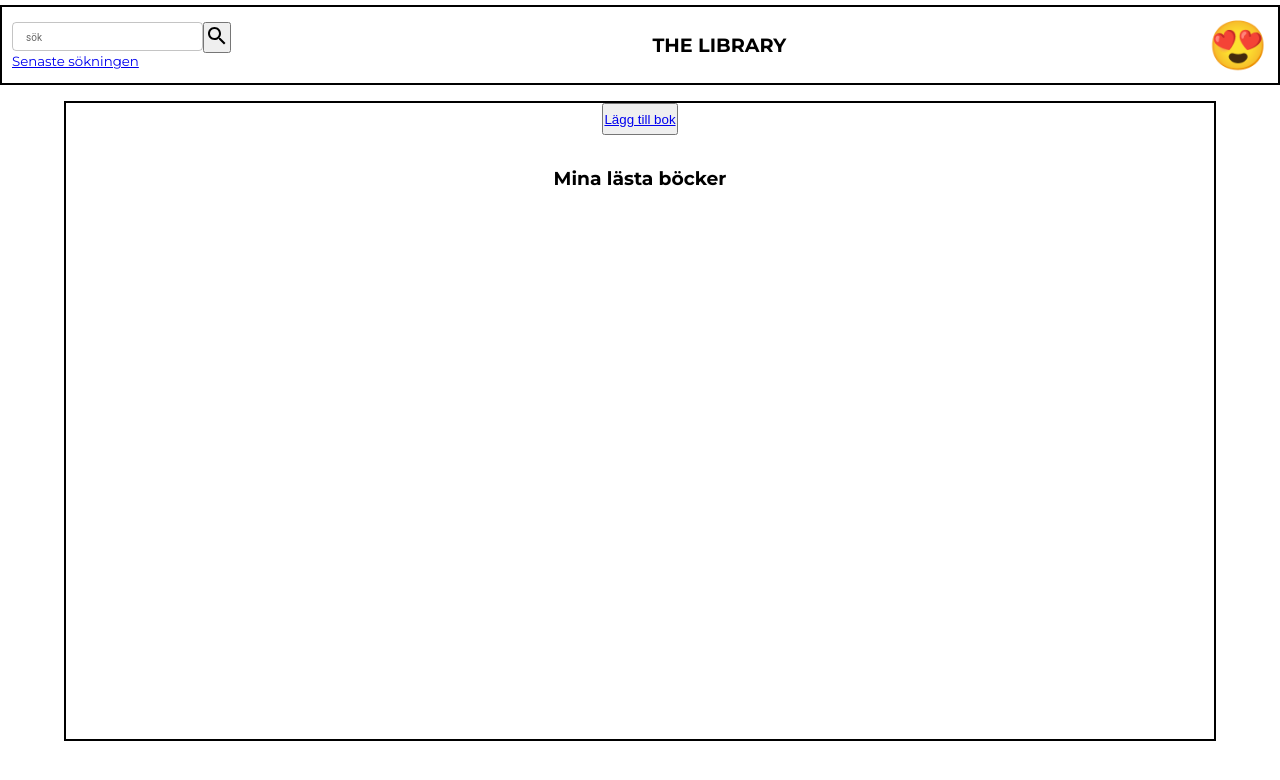
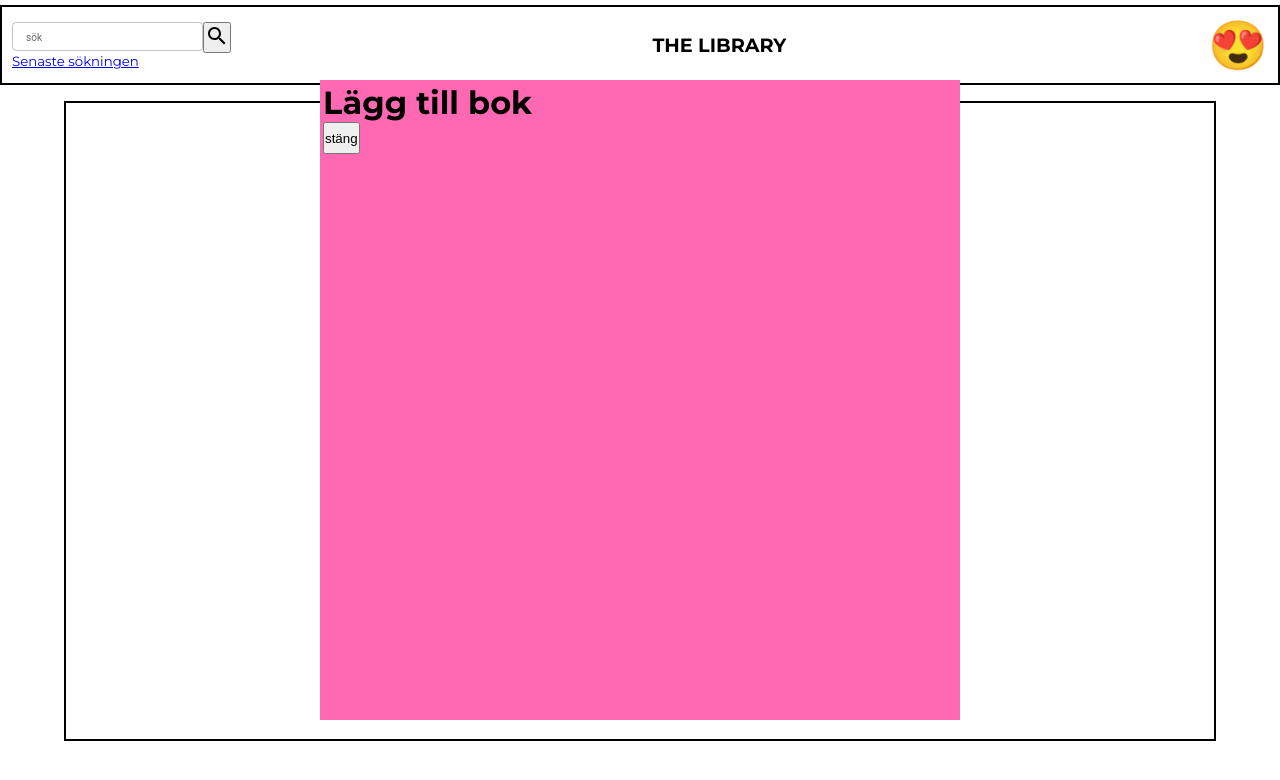
Before and after one commit to naathaliie/Slutprojekt-JS-ramverk-F23, a React (Vite) app: page /myPage/myReadBooks/addBook in a window 1280 px wide. Shown: the top 780 px of the page. Built offline with nearby package versions, Linux system fonts and the light colour scheme.

Commit message:
addrfeadBookPage-modal is poppin

```diff
--- a/src/main.tsx
+++ b/src/main.tsx
@@ -13,6 +13,7 @@ import SearchedAuthorPage from "./routes/SearchPage/SearchResultPage/SearchedAut
 import MyFavoritPage from "./routes/MyPage/MyfavoritsPage/MyFavoritPage.tsx";
 import OtherPage from "./routes/MyPage/OtherPage/OtherPage.tsx";
 import MyReadBooksPage from "./routes/MyPage/MyReadBooksPage/MyReadBooksPage.tsx";
+import AddReadBookPage from "./routes/MyPage/AddReadBookPage/AddReadBookPage.tsx";
 //The router for all the paths
 const router = createBrowserRouter([
   {
@@ -47,6 +48,7 @@ const router = createBrowserRouter([
         children: [
           {
             path: "/myPage/myReadBooks/addBook",
+            element: <AddReadBookPage />,
           },
         ],
       },
--- /dev/null
+++ b/src/routes/MyPage/AddReadBookPage/AddReadBookPage.scss
@@ -0,0 +1,15 @@
+.AddReadBookPage {
+  border: 3px solid hotpink;
+  height: 40rem;
+  width: 40rem;
+  position: absolute;
+  top: 50%; /* Placera modalens överkant i mitten av fönstret */
+  left: 50%; /* Placera modalens vänstra kant i mitten av fönstret */
+  transform: translate(
+    -50%,
+    -50%
+  ); /* Centrera modalen vertikalt och horisontellt */
+  background-color: hotpink;
+
+
+}
--- /dev/null
+++ b/src/routes/MyPage/AddReadBookPage/AddReadBookPage.tsx
@@ -0,0 +1,15 @@
+import { Link } from "react-router-dom";
+import "./AddReadBookPage.scss";
+
+const AddReadBookPage = () => {
+  return (
+    <div className="AddReadBookPage">
+      <h1>Lägg till bok</h1>
+      <Link key={"readBooks"} to={"/myPage/myReadBooks"}>
+        <button>stäng</button>
+      </Link>
+    </div>
+  );
+};
+
+export default AddReadBookPage;
--- a/src/routes/MyPage/MyReadBooksPage/MyReadBooksPage.tsx
+++ b/src/routes/MyPage/MyReadBooksPage/MyReadBooksPage.tsx
@@ -1,7 +1,7 @@
 import { useDispatch, useSelector } from "react-redux";
 import "./MyReadBooksPage.scss";
 import { RootState } from "../../../state/store";
-import { Link } from "react-router-dom";
+import { Link, Outlet } from "react-router-dom";
 
 const MyReadBooksPage = () => {
   const dispatch = useDispatch();
@@ -12,14 +12,14 @@ const MyReadBooksPage = () => {
 
   return (
     <div className="MyReadBooksPage">
-      <button>
-        <Link key={"addReadBook"} to={""}>
-          Lägg till bok
-        </Link>
-      </button>
+      <Link key={"addReadBook"} to={"/myPage/myReadBooks/addBook"}>
+        <button> Lägg till bok</button>
+      </Link>
+
       <div className="read-books-box">
         <h3>Mina lästa böcker</h3>
       </div>
+      <Outlet />
     </div>
   );
 };
```
